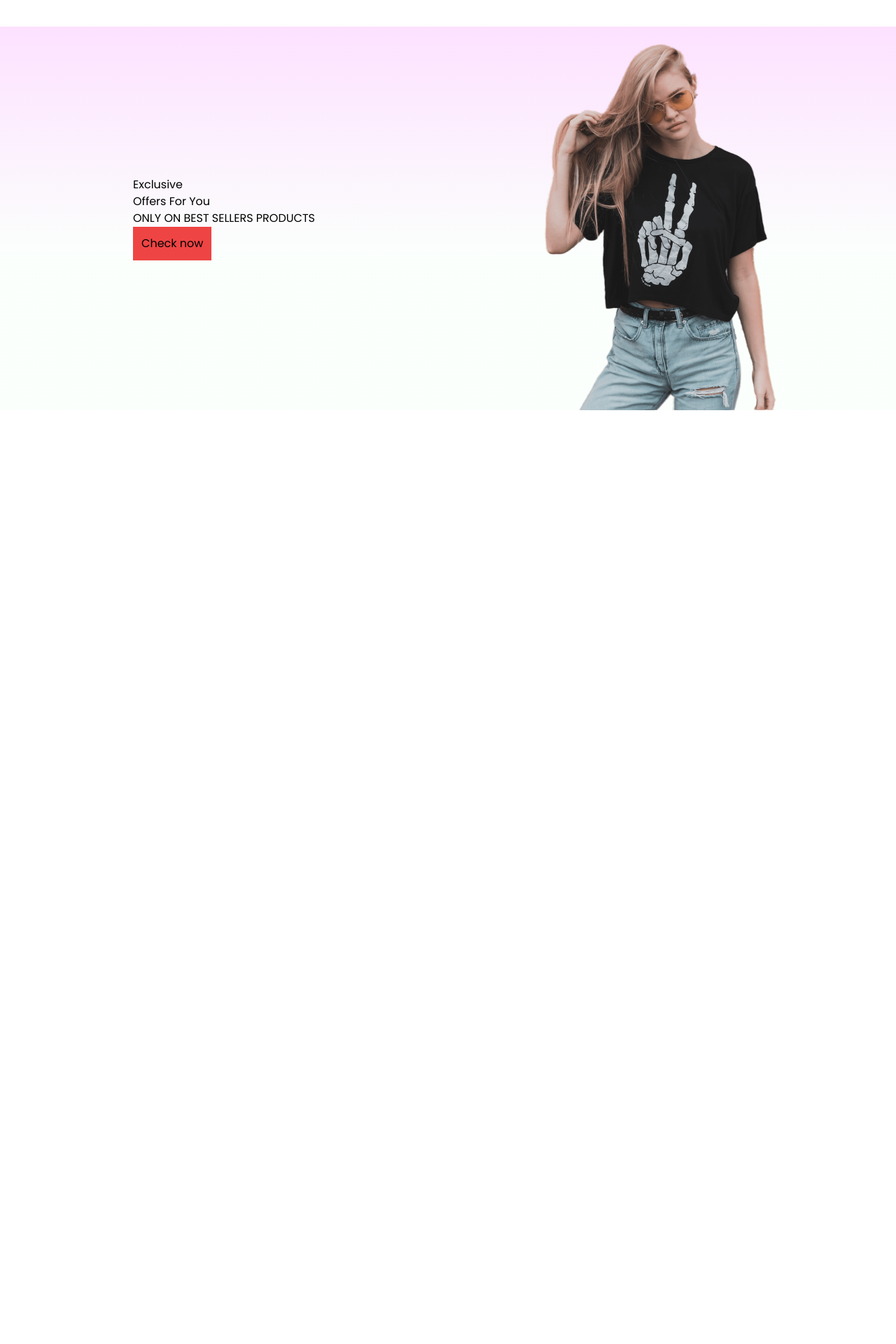
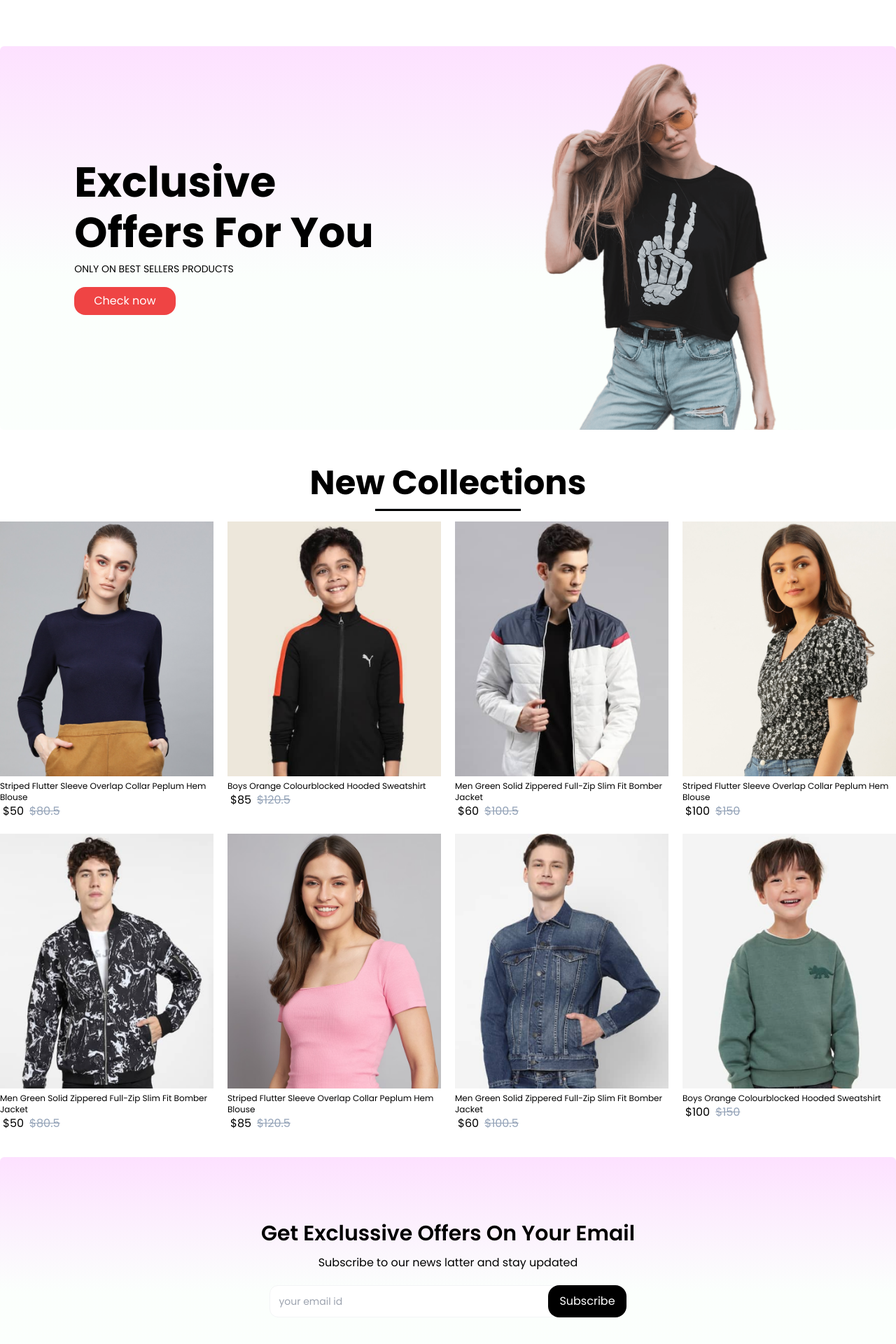
Before and after one commit to mangalsingh123t/E-Commerce-MERN, a React (Vite) app: page / in a window 1280 px wide. Shown: the part 1131-3051 px from the top of the page at 70% size. Before the commit the page ends 1717 px from the top, so only its background shows below. Built offline with nearby package versions, Linux system fonts and the light colour scheme.

Commit message:
Working on Responsiveness

```diff
--- a/src/componants/newCollection/NewCollection.jsx
+++ b/src/componants/newCollection/NewCollection.jsx
@@ -4,17 +4,24 @@ import { Item } from '../items/Item'
  export const NewCollection = () => {
    return (
      <>
-      <div>
-      <h1 className="font-bold text-center text-5xl ">NEW COLLECTIONS</h1>
-      <hr className="m-auto w-52 h-1 bg-black mt-[15px]"/>
-          <div className='grid grid-cols-4 gap-2 ms-5'>
-            {
-                new_collections.map((item, index) => {
-                return <Item key={index} id={item.id} name={item.name} image = {item.image} new_price={item.new_price} old_price = {item.old_price}/>
-                }
-                )
-            }
-            </div>
+<div>
+        <h1 className="font-bold text-center text-5xl pt-3 mt-10">New Collections</h1>
+        <hr className="m-auto w-52 h-1 bg-black mt-3" />
+        <div className="container mx-auto grid sm:grid-cols-2 md:grid-cols-4  gap-5 rounded-md  mt-[15px] pb-9  place-content-center">
+          {new_collections.map((item, index) => {
+            return (
+              <Item
+                key={index}
+                id={item.id}
+                image={item.image}
+                name={item.name}
+                new_price={item.new_price}
+                old_price={item.old_price}
+              />
+            );
+          })}
+        </div>
+
       </div>
      </>
    )
--- a/src/componants/newsLatter/NewsLatter.jsx
+++ b/src/componants/newsLatter/NewsLatter.jsx
@@ -2,12 +2,12 @@
   export const NewsLatter = () => {
     return (
       <>
-      <div className="bg-custom-gradient w-2/3 h-80 m-auto">
-        <h1>Get Exclussive Offers On Your Email</h1>
-        <p>Subscribe to our news latter and stay updated</p>
-         <div>
-            <input type="email" placeholder="your email id"/>
-            <button className="bg-black text-white rounded-xl p-1">Subscribe</button>
+      <div className="container mx-auto bg-custom-gradient grid place-content-center h-80 rounded-md">
+        <div className="font-semibold lg-text-5xl sm:text-3xl text-2xl">Get Exclussive Offers On Your Email</div>
+        <p className="text-center mt-3">Subscribe to our news latter and stay updated</p>
+         <div className="mt-5 flex place-content-center">
+            <input className="py-3 ps-3 sm:pe-32 outline-none border border-gray-100 rounded-xl bg-white text-sm" type="email" placeholder="your email id"/>
+            <button className="bg-black text-white rounded-2xl px-3 sm:px-4 ms-[-15px]">Subscribe</button>
          </div>
       </div>
       </>
--- a/src/componants/offers/Offers.jsx
+++ b/src/componants/offers/Offers.jsx
@@ -3,21 +3,17 @@ import exclusive_image from '../assets/exclusive_image.png'
 export const Offers = () => {
   return (
     <>
-    <>
-    <div >
-    <div className="grid grid-cols-2 bg-custom-gradient items-center justify-items-center">
+      <div className="container mx-auto  grid md:grid-cols-2 grid-cols-1 bg-custom-gradient items-center justify-items-center rounded-md md:mt-7 mt-3">
         <div>
-         <h1>Exclusive</h1>
-         <h1>Offers For You</h1>
-         <p>ONLY ON BEST SELLERS PRODUCTS</p>
-         <button className="bg-red-500 p-3">Check now</button>
+          <div className='font-bold text-3xl md:text-4xl lg:text-6xl md:mt-0 mt-4'>Exclusive</div>
+          <div className='font-bold text-3xl md:text-4xl lg:text-6xl md:mt-3 mt-2'>Offers For You</div>
+          <p className='md:mt-3 mt-2 text-sm '>ONLY ON BEST SELLERS PRODUCTS</p>
+          <button className="bg-red-500 py-2 px-7 rounded-2xl mt-4 text-white ">Check now</button>
         </div>
-         <div>
-            <img src={exclusive_image} alt="offer_image" />
-         </div>
-    </div>
-    </div>
-    </>
+        <div>
+          <img  className='w-full md:block hidden' src={exclusive_image} alt="offer_image" />
+        </div>
+      </div>
     </>
   )
 }
--- a/src/pages/Shop.jsx
+++ b/src/pages/Shop.jsx
@@ -10,8 +10,8 @@ export const Shop = () => {
     <Hero/>
     <Popular/>
      <Offers/>
-    {/* <NewCollection/>
-    <NewsLatter/>  */}
+     <NewCollection/>
+    <NewsLatter/>
     </>
   )
 }
```
